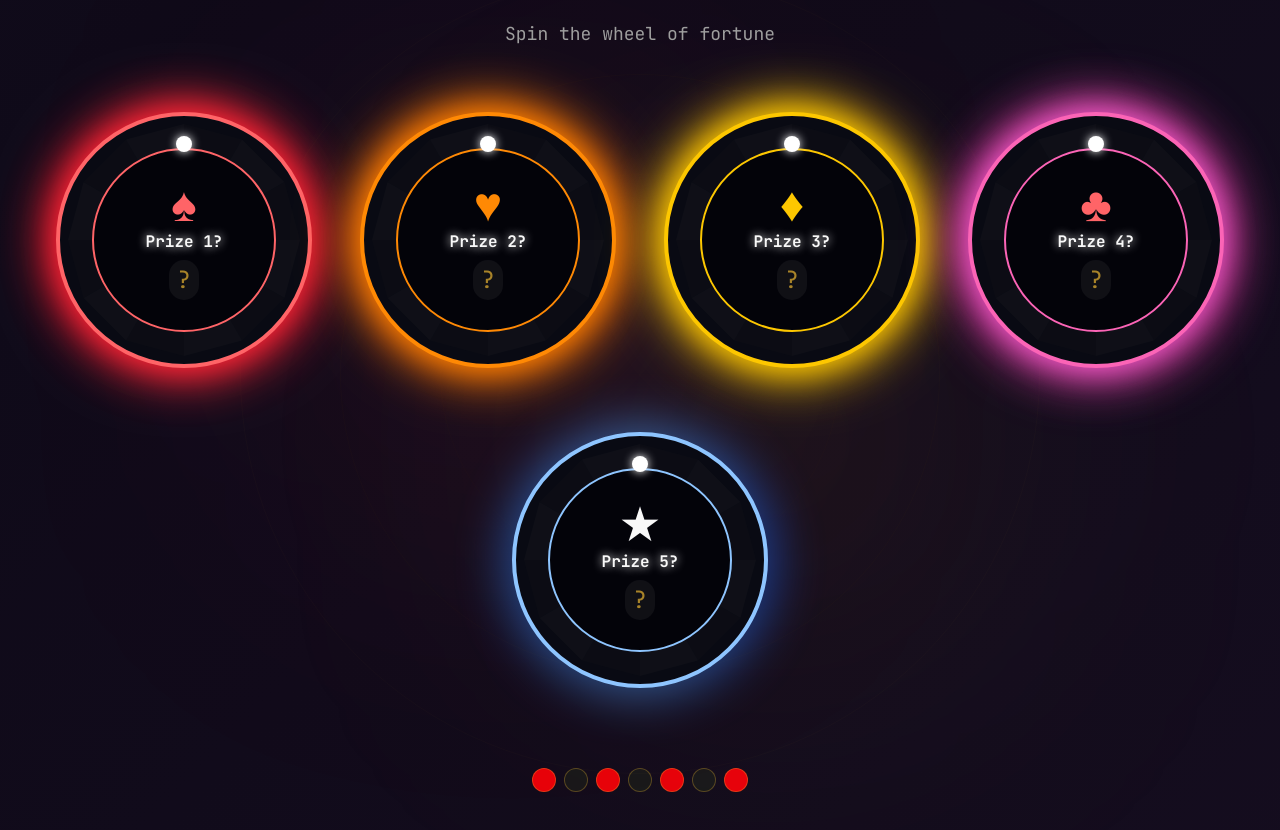
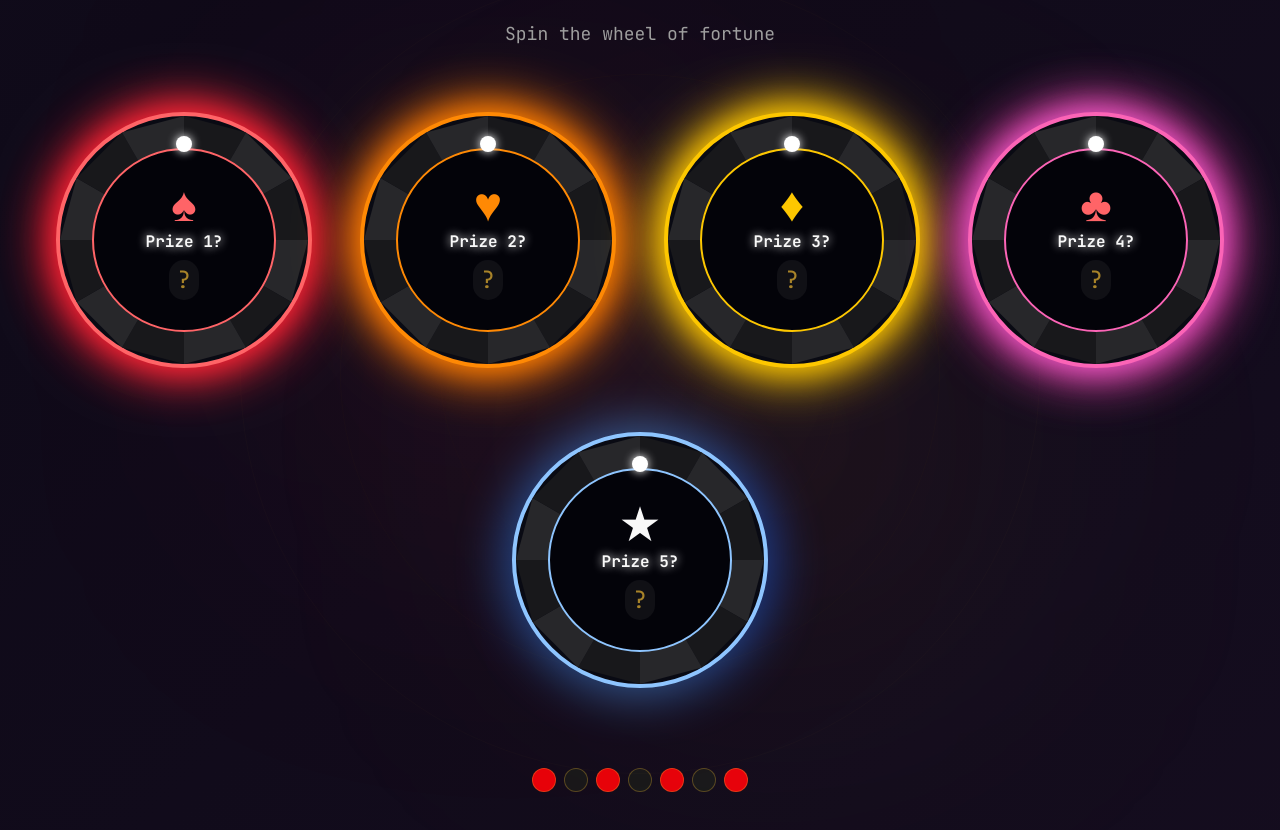
Before and after one commit to gaurijain21/HackDay2026, a Next.js app: page / in a window 1280 px wide. Shown: the part 2936-3766 px from the top of the page. Built offline with nearby package versions, Linux system fonts and the light colour scheme.

Commit message:
fixing clippath's decimal rounding

```diff
--- a/components/leaderboard.tsx
+++ b/components/leaderboard.tsx
@@ -105,20 +105,30 @@ function RouletteSlot({ track }: { track: (typeof prizeTracks)[0] }) {
         )}
       >
         {/* Roulette wheel segments (decorative) */}
-        <div className="absolute inset-2 rounded-full overflow-hidden opacity-20">
-          {[...Array(12)].map((_, i) => (
+        {[...Array(12)].map((_, i) => {
+        const round = (num: number) => Number(num.toFixed(4));
+
+        const angle1 = (i * 30 - 90) * (Math.PI / 180);
+        const angle2 = ((i + 1) * 30 - 90) * (Math.PI / 180);
+
+        const x1 = round(50 + 50 * Math.cos(angle1));
+        const y1 = round(50 + 50 * Math.sin(angle1));
+        const x2 = round(50 + 50 * Math.cos(angle2));
+        const y2 = round(50 + 50 * Math.sin(angle2));
+
+        return (
           <div
             key={i}
             className={cn(
               "absolute w-full h-full",
-                i % 2 === 0 ? "bg-zinc-800" : "bg-zinc-900"
+              i % 2 === 0 ? "bg-zinc-900" : "bg-zinc-800"
             )}
             style={{
-                clipPath: `polygon(50% 50%, ${50 + 50 * Math.cos((i * 30 * Math.PI) / 180)}% ${50 + 50 * Math.sin((i * 30 * Math.PI) / 180)}%, ${50 + 50 * Math.cos(((i + 1) * 30 * Math.PI) / 180)}% ${50 + 50 * Math.sin(((i + 1) * 30 * Math.PI) / 180)}%)`,
+              clipPath: `polygon(50% 50%, ${x1}% ${y1}%, ${x2}% ${y2}%)`,
             }}
           />
-          ))}
-        </div>
+        );
+      })}
 
         {/* Inner circle */}
         <div
```
Lines whose indentation alone changed are shown as unchanged.
